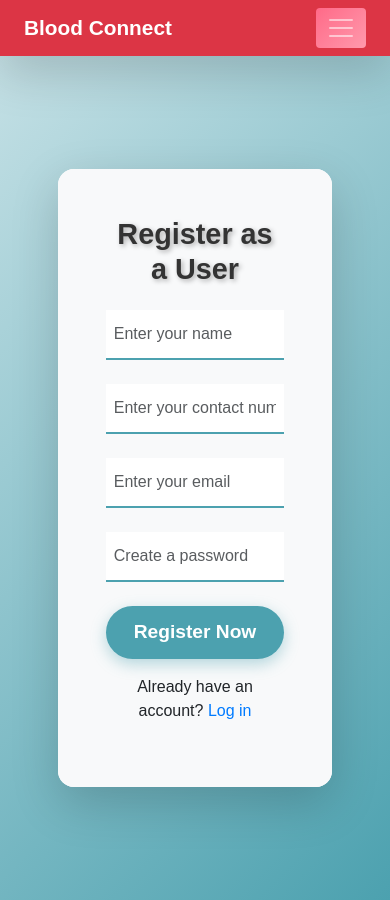
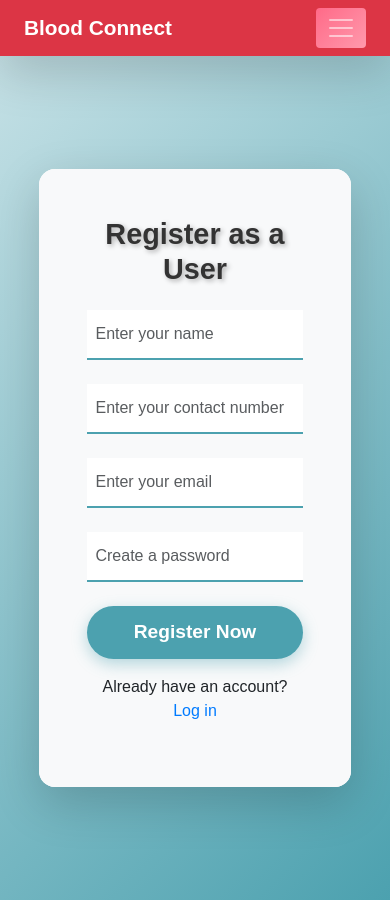
Before and after one commit to Pratikkuntawar/blood_connect, a React (Create React App) app: page /user in a window 390 px wide. Built offline with nearby package versions, Linux system fonts and the light colour scheme.

Commit message:
Update User.css

```diff
--- a/src/components/User.css
+++ b/src/components/User.css
@@ -100,3 +100,26 @@
     border: 1px solid #00796b;
     font-weight: 500;
   }
+ @media (max-width: 768px) {
+    /* Stack navbar items vertically when collapsed */
+    .form-section{
+      width: 100%;
+    }
+  }
+  @media (max-width: 768px) {
+    /* Make the form container take full width on small screens */
+    .register-container .row {
+      width: 85% !important;
+      margin: 0;
+    }
+
+    /* Ensure the form section takes the entire width */
+    .form-section {
+      padding: 2rem 1rem;
+    }
+
+    /* Hide the image section on smaller screens */
+    .col-md-6.d-none.d-md-block {
+      display: none !important;
+    }
+  }
```
